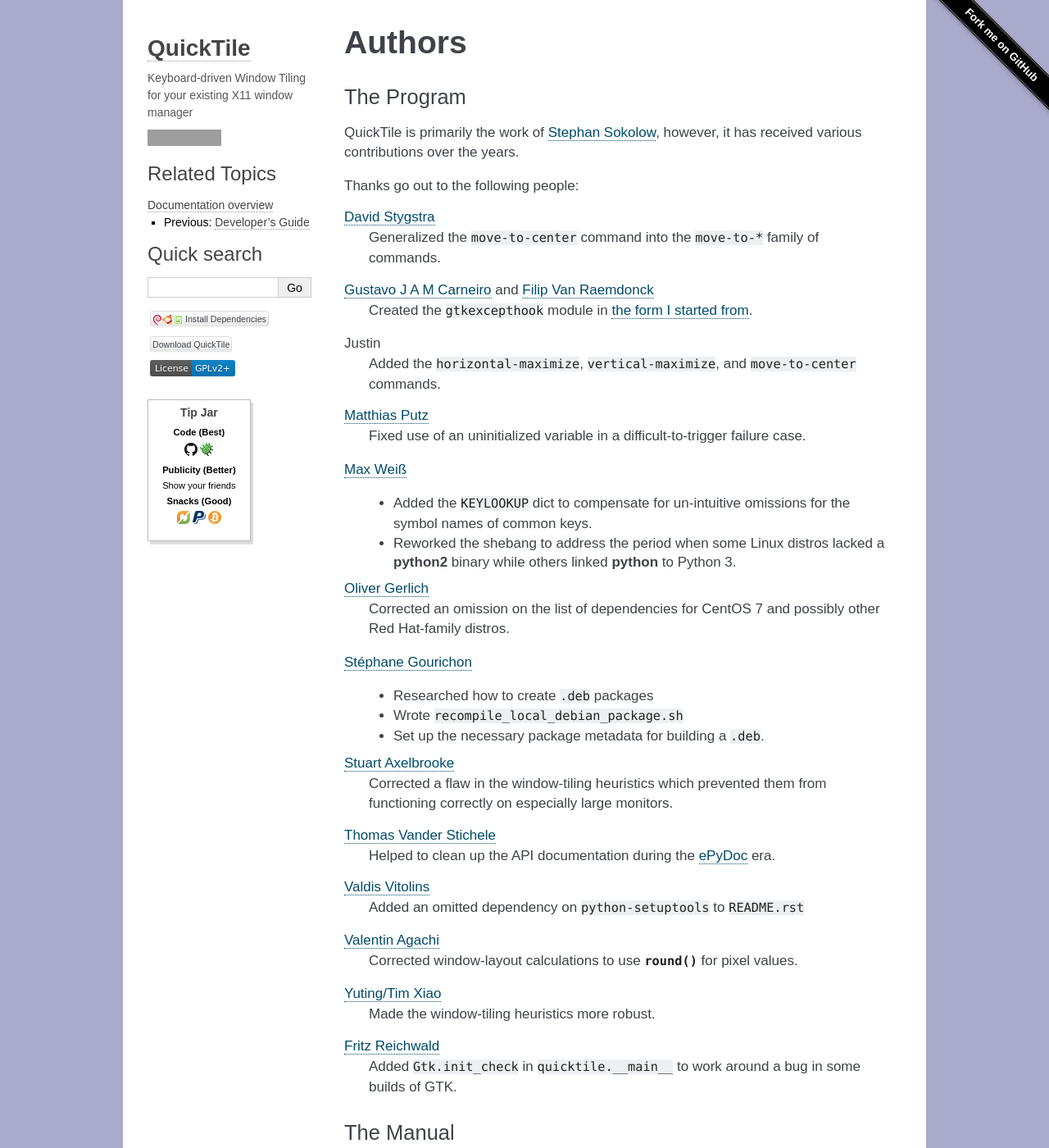
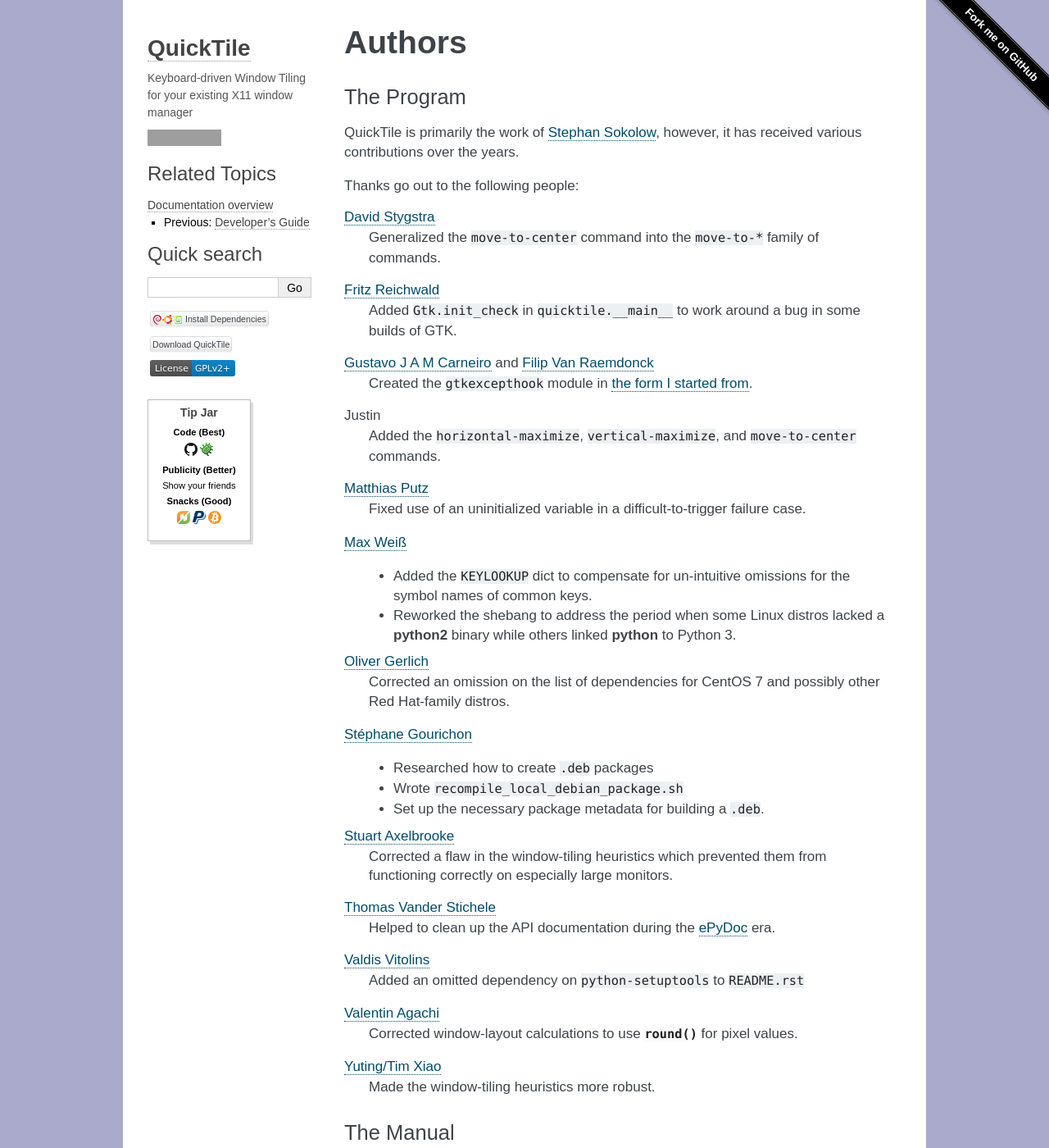
Before and after one commit to ssokolow/quicktile, a Sphinx documentation site: the page built from docs/authors/index.rst, in a window 1280 px wide and 1400 px high. Shown: the whole window at 82% size. Built offline with Sphinx 7.4.7, drawn with Linux system fonts in a browser that asks for light colours; part of the change alters nothing that is shown; grey boxes are pictures that could not be loaded.

```diff
--- a/docs/authors/index.rst
+++ b/docs/authors/index.rst
@@ -28,6 +28,10 @@ Thanks go out to the following people:
 `David Stygstra`_
     Generalized the ``move-to-center`` command into the ``move-to-*`` family
     of commands.
+
+`Fritz Reichwald`_
+    Added ``Gtk.init_check`` in ``quicktile.__main__`` to work around a
+    bug in some builds of GTK.
 
 `Gustavo J A M Carneiro`_ and `Filip Van Raemdonck`_
     Created the ``gtkexcepthook`` module in `the form I started from
@@ -75,10 +79,6 @@ Justin
 
 `Yuting/Tim Xiao`_
     Made the window-tiling heuristics more robust.
-
-`Fritz Reichwald`_
-    Added ``Gtk.init_check`` in ``quicktile.__main__`` to work around a
-    bug in some builds of GTK.
 
 
 The Manual
```
Also changed, not shown: 1 other file.
